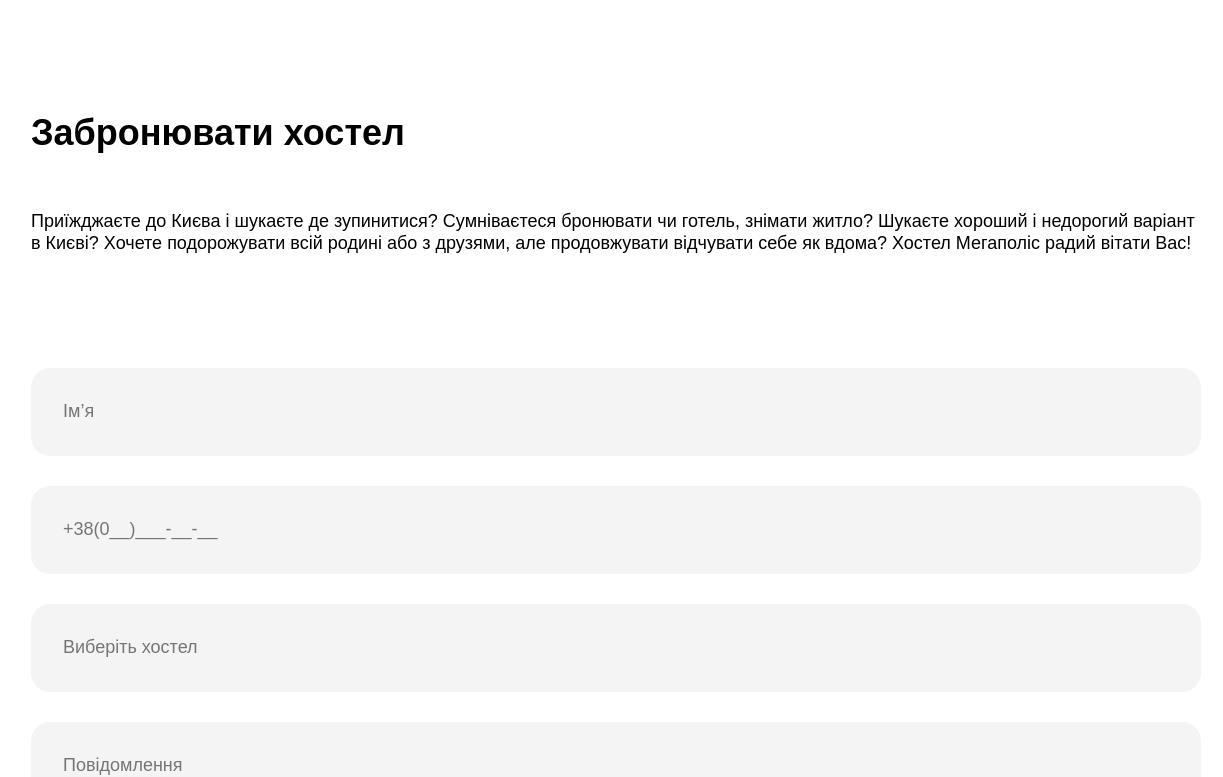
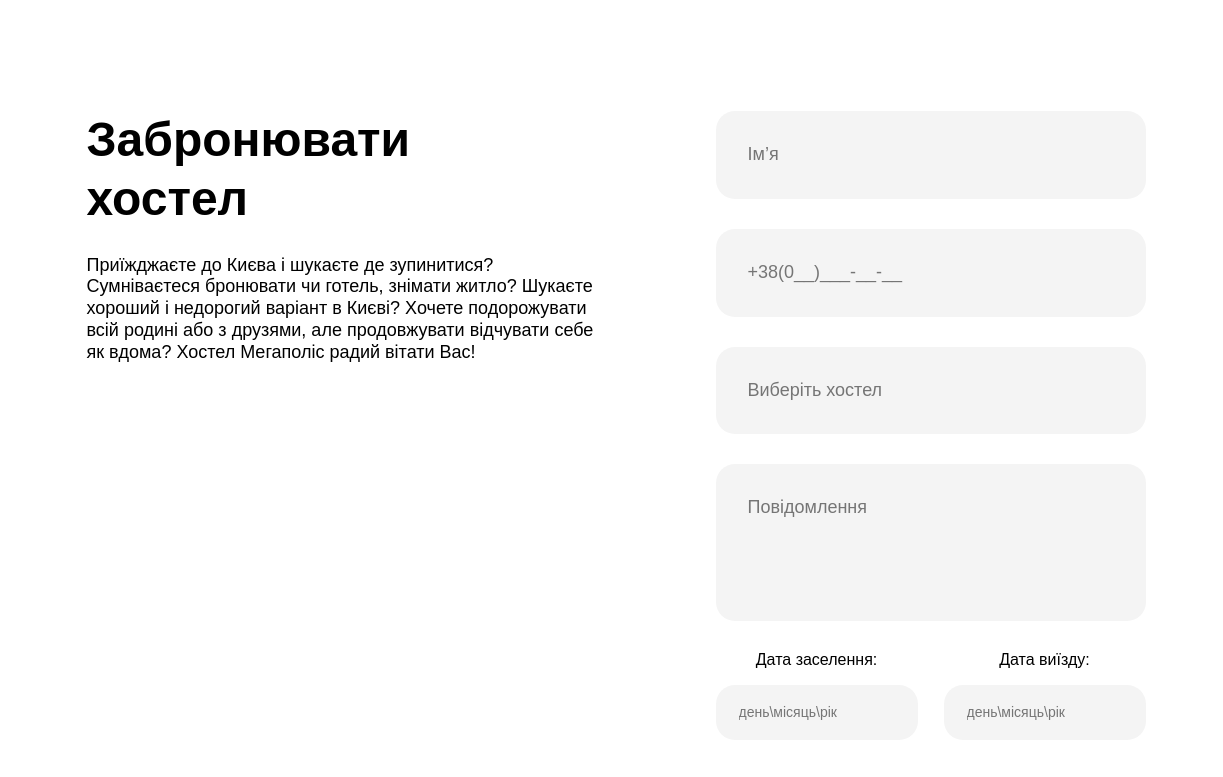
Before and after one commit to AnnMatsarska/test-megapolis, a React (Create React App) app: page / in a window 1536 px wide. Shown: the part 7073-7850 px from the top of the page, without its empty margins (152-1375 px from the left). Built offline with nearby package versions, Linux system fonts and the light colour scheme.

Commit message:
desktop booking form

```diff
--- a/src/components/BookingForm/BookingForm.jsx
+++ b/src/components/BookingForm/BookingForm.jsx
@@ -5,13 +5,16 @@
   return (
     <div className="container">
       <section className={css.formSection}>
-        <h2 className={css.formTitle}>Забронювати хостел</h2>
-        <p className={css.formText}>
-          Приїжджаєте до Києва і шукаєте де зупинитися? Сумніваєтеся бронювати
-          чи готель, знімати житло? Шукаєте хороший і недорогий варіант в Києві?
-          Хочете подорожувати всій родині або з друзями, але продовжувати
-          відчувати себе як вдома? Хостел Мегаполіс радий вітати Вас!
-        </p>
+        <div className={css.leftWrapper}>
+          <h2 className={css.formTitle}>Забронювати хостел</h2>
+          <p className={css.formText}>
+            Приїжджаєте до Києва і шукаєте де зупинитися? Сумніваєтеся бронювати
+            чи готель, знімати житло? Шукаєте хороший і недорогий варіант в
+            Києві? Хочете подорожувати всій родині або з друзями, але
+            продовжувати відчувати себе як вдома? Хостел Мегаполіс радий вітати
+            Вас!
+          </p>
+        </div>
 
         <form>
           <div className={css.inputWrapper}>
@@ -46,7 +49,7 @@
               className={css.input}
             />
           </div>
-          <div style={{ display: 'flex', gap: '24px', marginBottom: '42px' }}>
+          <div className={css.endWrapper}>
             <div
               style={{
                 display: 'flex',
--- a/src/components/BookingForm/BookingForm.module.css
+++ b/src/components/BookingForm/BookingForm.module.css
@@ -70,3 +70,43 @@
 .label {
     margin-bottom: 16px;
 }
+
+.endWrapper {
+    display: flex;
+    gap: 24px;
+    margin-bottom: 42px;
+}
+
+@media (min-width: 1440px) {
+    .formSection {
+        display: flex;
+        gap: 114px;
+        justify-content: center;
+    }
+
+    .leftWrapper {
+        width: 515px;
+    }
+
+    .formTitle {
+        margin-bottom: 26px;
+        width: 487px;
+        font-size: 48px;
+        font-weight: 700;
+        line-height: 1.229;
+    }
+
+    .inputWrapper {
+        width: 430px;
+    }
+
+    .inputData {
+        width: 160px;
+    }
+
+    .endWrapper {
+        gap: 0;
+        justify-content: space-between;
+    }
+
+}
```
